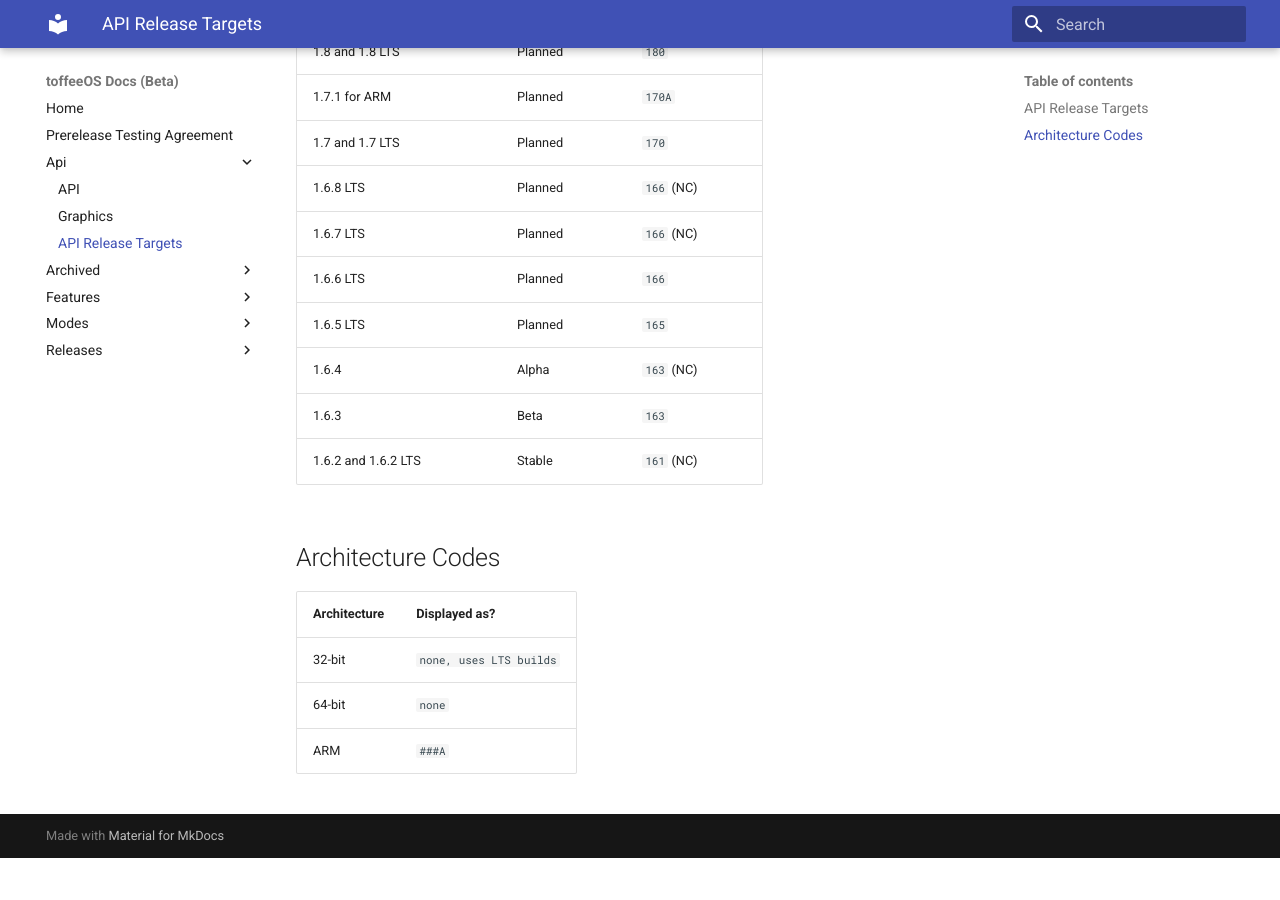
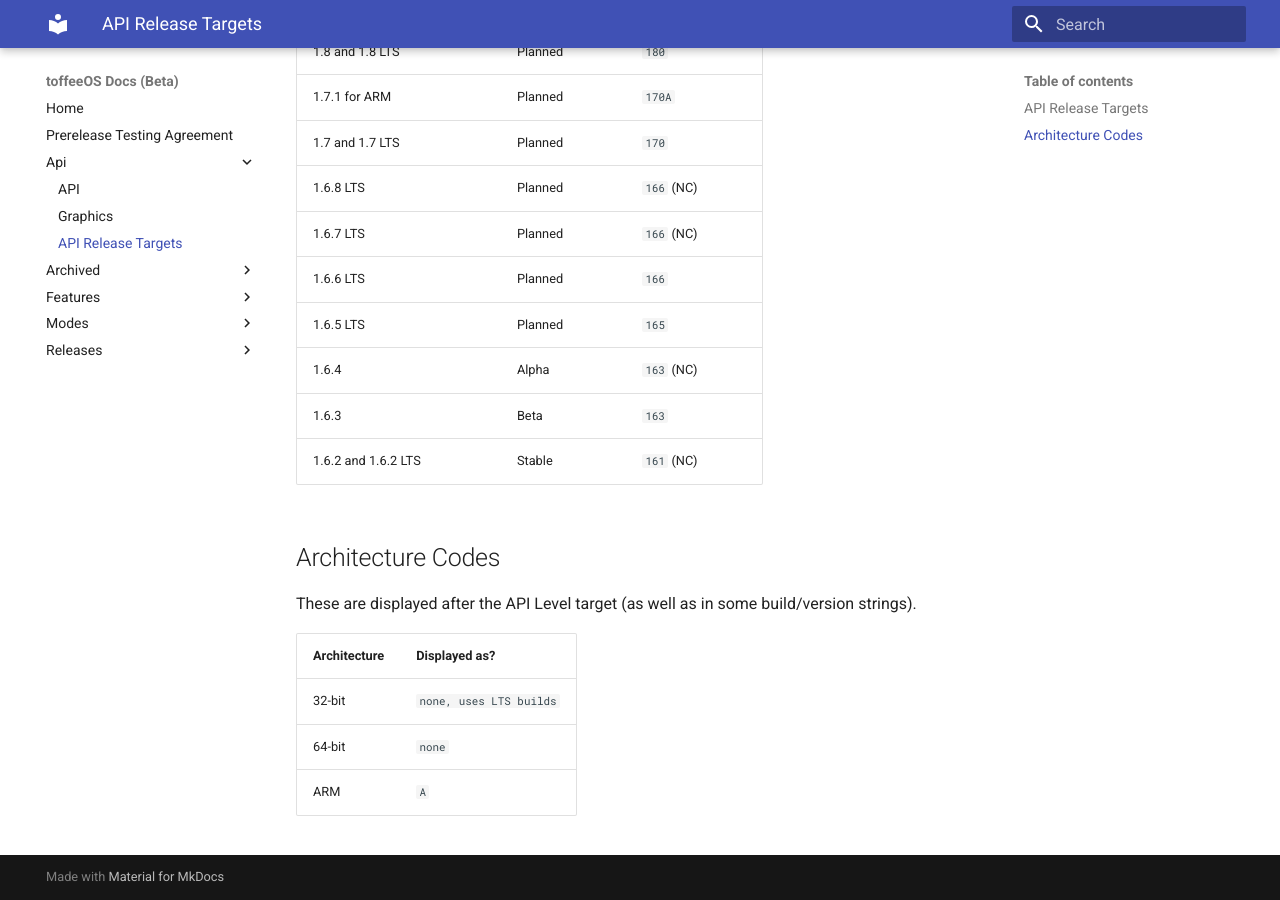
Before and after one commit to Wallymer/toffeeOSdocs, an MkDocs documentation site: the page built from docs/api/release-targets.md, in a window 1280 px wide and 900 px high, scrolled down 518 px. Built offline with MkDocs 1.6.1 and Material for MkDocs 9.7.7, drawn with Linux system fonts in a browser that asks for light colours; before the commit the page ends 1376 px from its top, so only the background shows below that.

Commit message:
updated text to explain what arch codes are
Reviewed-by: Slade Watkins <slade@sladewatkins.com>
Approved-by: Slade Watkins <slade@sladewatkins.com>
Signed-off-by: Slade Watkins <slade@sladewatkins.com>
Co-Authored-By: Slade Watkins <slade@sladewatkins.com>
Co-Authored-By: Charles Boulder <chrlsb@wallymer.com>

```diff
--- a/docs/api/release-targets.md
+++ b/docs/api/release-targets.md
@@ -23,8 +23,11 @@ NC = No API changes in this release
 | 1.6.2 and 1.6.2 LTS | Stable | ``161`` (NC) |
 
 ## Architecture Codes
+
+These are displayed after the API Level target (as well as in some build/version strings).
+
 | Architecture | Displayed as? |
 |-----------------|-----------------|
 | 32-bit | ``none, uses LTS builds`` |
 | 64-bit | ``none`` |
-| ARM | ``###A`` |
+| ARM | ``A`` |
```
